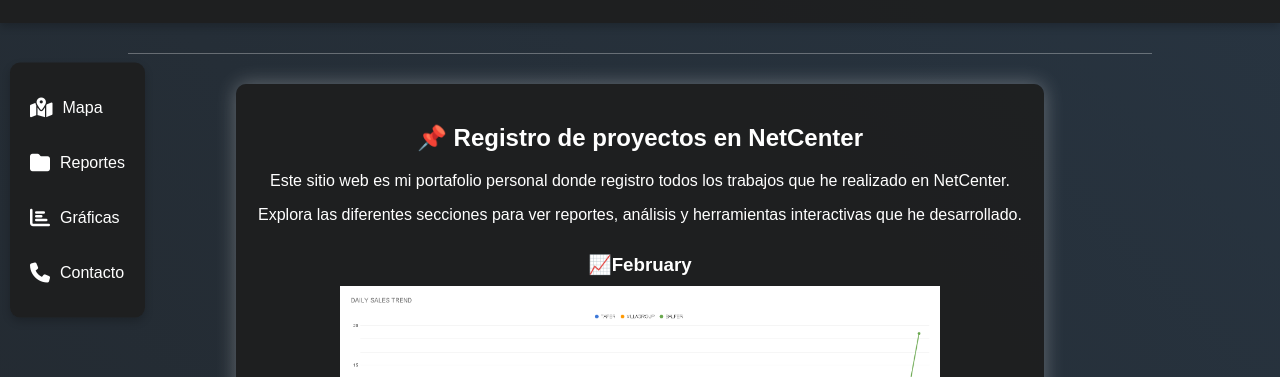
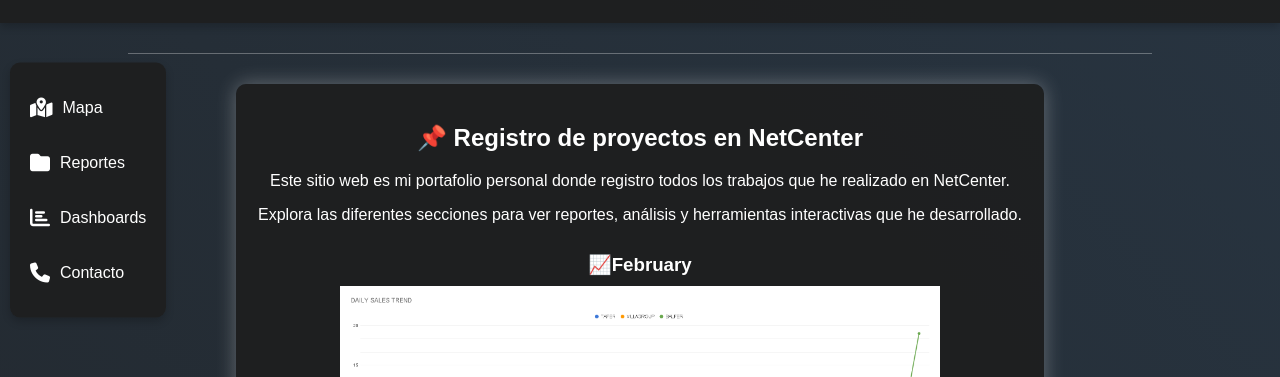
Before and after one commit to LuisFer111/Netcenter, a plain HTML site: page index.html in a window 1280 px wide. Shown: the part 210-587 px from the top of the page. Drawn offline with Linux system fonts and the light colour scheme.

Commit message:
Update index.html

```diff
--- a/index.html
+++ b/index.html
@@ -149,7 +149,7 @@
             <ul>
                 <li><a href="mapa_update.html"><i class="fas fa-map-marked-alt"></i> Mapa</a></li>
                 <li><a href="Reportes.html"><i class="fas fa-folder"></i> Reportes</a></li>
-                <li><a href="graficas.html"><i class="fas fa-chart-bar"></i> Gráficas</a></li>
+                <li><a href="Dashboards.html"><i class="fas fa-chart-bar"></i> Dashboards</a></li>
                 <li><a href="contacto.html"><i class="fas fa-phone"></i> Contacto</a></li>
             </ul>
         </nav>
```
